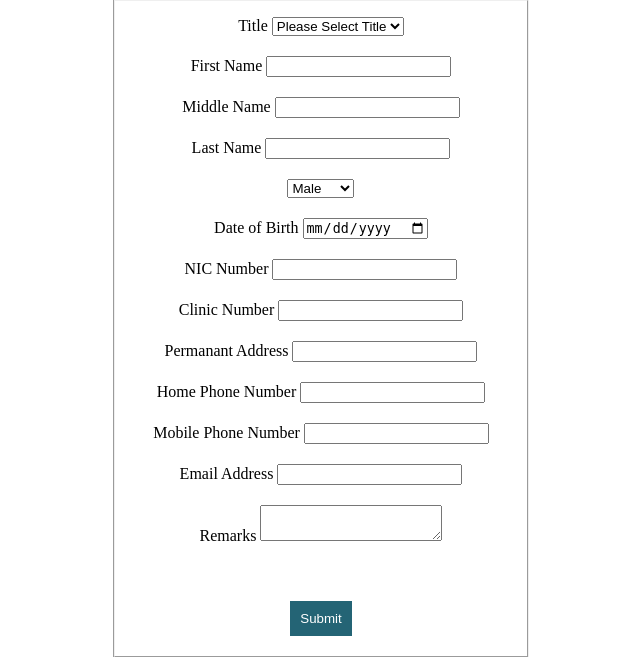
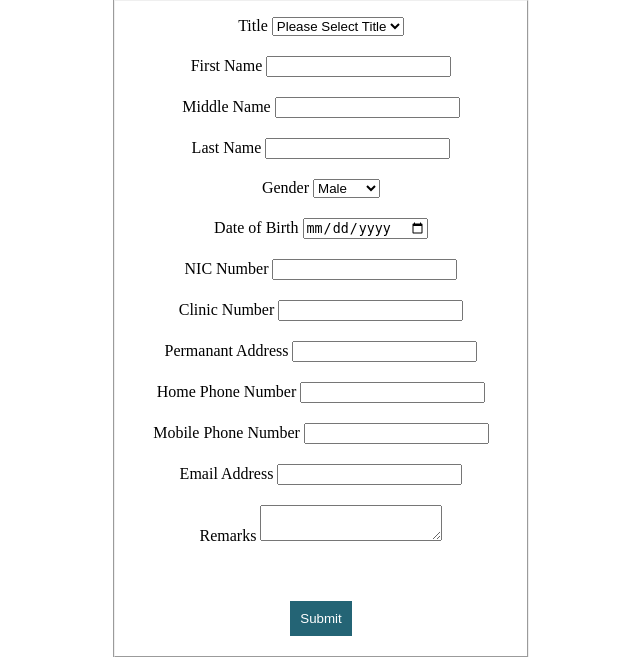
Before and after one commit to Chandimalmit/MyClinic, a PHP site: page /register.php in a window 1280 px wide. Shown: the part 245-902 px from the top of the page, without its empty margins (319-959 px from the left). Run offline with PHP 8.4, Linux system fonts and the light colour scheme; a user stored in the database is signed in; some libraries are stand-ins or nearby versions.

Commit message:
add label

```diff
--- a/register.php
+++ b/register.php
@@ -46,12 +46,12 @@
         </div>
 
         <div class="form-group">
-        <select name="gender" required>
-           <label>Gender</label>
-        	<option>Male</option>
-        	<option>Female</option>
-        </select>
-    </div>
+        	<label>Gender</label>
+	        <select name="gender" required>
+	        	<option>Male</option>
+	        	<option>Female</option>
+	        </select>
+        </div>
 
         <div class="form-group">
         	 <label>Date of Birth</label>
```
